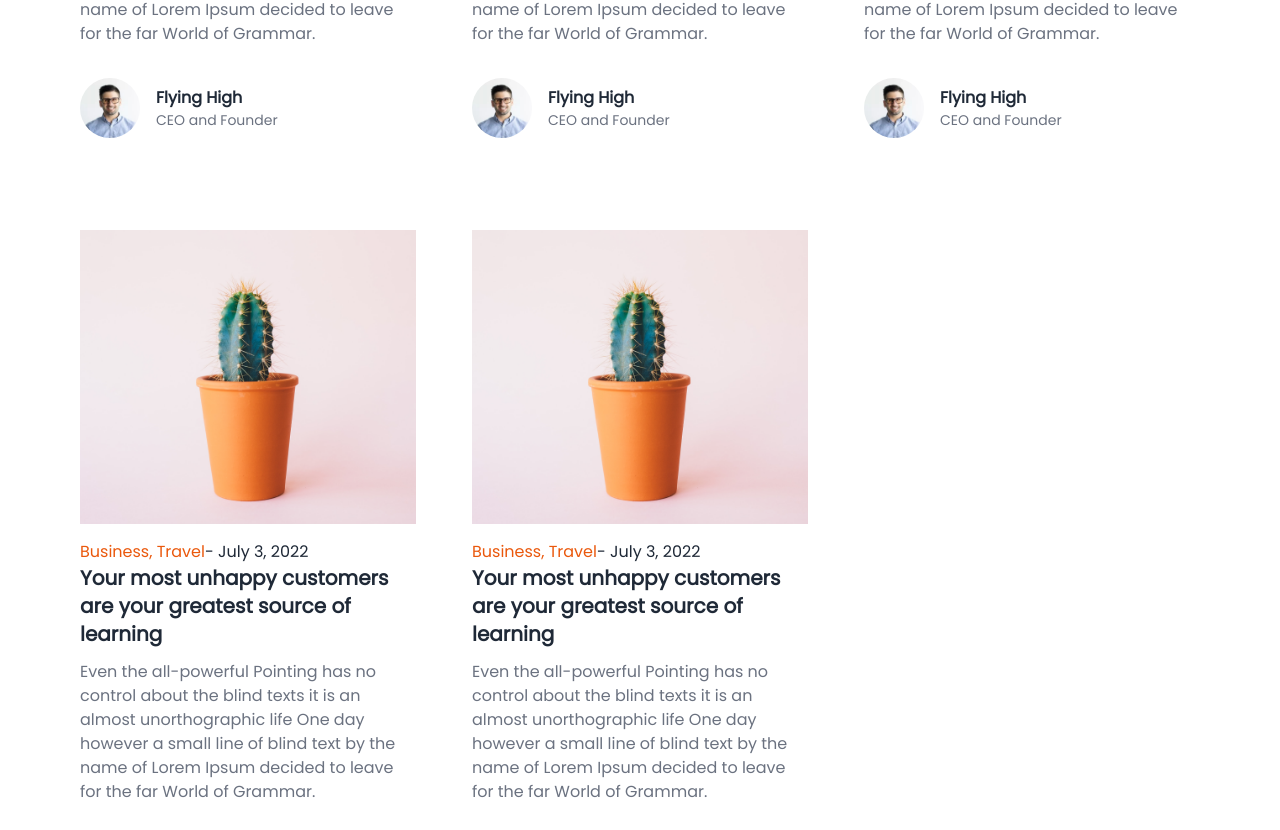
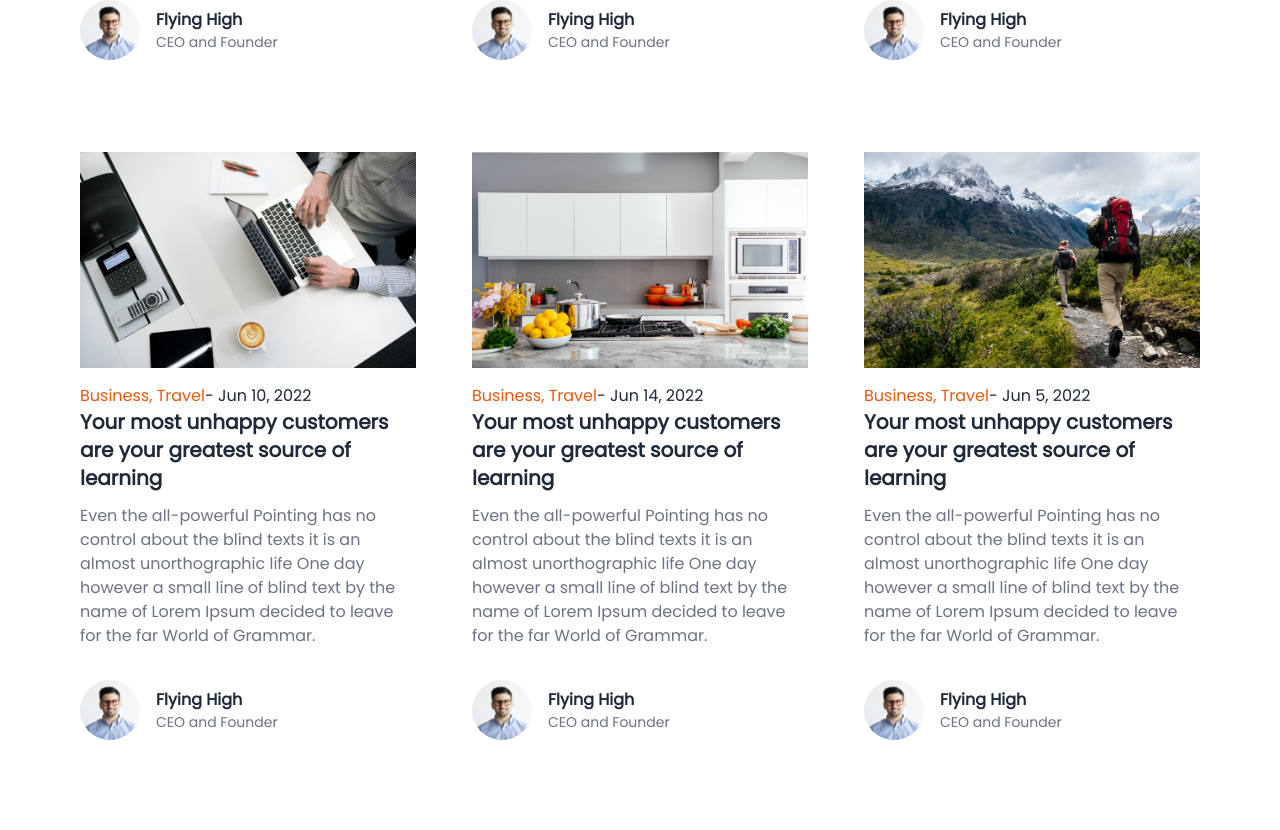
Before and after one commit to sushmoyr/next_blog, a Next.js app: page / in a window 1280 px wide. Shown: the part 1530-2360 px from the top of the page. Built offline with nearby package versions, Linux system fonts and the light colour scheme.

Commit message:
data fetching

```diff
--- a/components/section2.js
+++ b/components/section2.js
@@ -2,19 +2,26 @@ import React from 'react';
 import Link from "next/link";
 import Image from "next/image";
 import Author from "./_child/author";
+import getPost from "../lib/helper";
+import fetcher from "../lib/fetcher";
 
 function Section2() {
+    const {data, isLoading, isError} = fetcher('api/posts');
+
+    if(isLoading) return <div>Loading...</div>
+    if(isError) return <div>Error</div>
+
     return (
         <section className={"container mx-auto md:px-20 py-10"}>
             <h1 className="font-bold text-4xl py-12 text-center">Latest Posts</h1>
 
             {/*grid columns*/}
             <div className="grid md:grid-cols-2 lg:grid-cols-3 gap-14">
-                {Post()}
-                {Post()}
-                {Post()}
-                {Post()}
-                {Post()}
+                {
+                    data.map((value, index) => (
+                        <Post data={value} key={index}></Post>
+                    ))
+                }
             </div>
 
 
@@ -22,29 +29,31 @@ function Section2() {
     );
 }
 
-function Post() {
+function Post({ data }) {
+    const { id, title, category, img, published, author } = data;
     return (
-        <div className="item">
+        <div className="item" >
             <div className="images">
                 <Link href={"/"}>
-                    <Image src={"/images/img3.png"} classname={"rounded"} width={500} height={350}/>
+                    <Image src={img} classname={"rounded"} width={500} height={350}/>
                 </Link>
             </div>
             <div className="info flex justify-center flex-col py-4">
                 <div className="cat">
-                    <Link href={"/"} className="text-orange-600 hover:text-orange-800">Business, Travel</Link>
-                    <Link href={"/"} className="text-gray-800 hover:text-gray-600">- July 3, 2022</Link>
+                    <Link href={"/"} className="text-orange-600 hover:text-orange-800">{category || "Unknown"}</Link>
+                    <Link href={"/"} className="text-gray-800 hover:text-gray-600">- {published || "Unknown"}</Link>
                 </div>
                 <div className="title">
-                    <Link href={"/"} className="text-xl font-bold text-gray-800 hover:text-gray-600">Your
-                        most unhappy customers are your greatest source of learning</Link>
+                    <Link href={"/"} className="text-xl font-bold text-gray-800 hover:text-gray-600">
+                        {title || "Title"}
+                    </Link>
                 </div>
                 <p className="text-gray-500 py-3">
                     Even the all-powerful Pointing has no control about the blind texts it is an almost unorthographic
                     life One day however a small line of blind
                     text by the name of Lorem Ipsum decided to leave for the far World of Grammar.
                 </p>
-                <Author/>
+                { author ? <Author></Author> : <></>}
             </div>
         </div>
     );
--- /dev/null
+++ b/lib/fetcher.js
@@ -0,0 +1,15 @@
+import useSWR from 'swr';
+
+const baseURL = 'http://localhost:3000/';
+
+const response = (...args) => fetch(...args).then(res => res.json())
+
+export default function fetcher(endpoint){
+    // eslint-disable-next-line react-hooks/rules-of-hooks
+    const { data, error } = useSWR(`${baseURL}${endpoint}`, response)
+    return {
+        data,
+        isLoading : !error && !data,
+        isError : error
+    }
+}
--- /dev/null
+++ b/lib/helper.js
@@ -0,0 +1,6 @@
+// endpoint: api/posts
+const postUrl = 'http://localhost:3000/api/posts';
+export default async function getPost() {
+    const res = await fetch(postUrl);
+    return await res.json();
+}
--- a/package.json
+++ b/package.json
@@ -15,7 +15,8 @@
     "react": "18.2.0",
     "react-dom": "18.2.0",
     "react-icons": "^4.7.1",
-    "swiper": "^8.4.5"
+    "swiper": "^8.4.5",
+    "swr": "^2.0.0"
   },
   "devDependencies": {
     "autoprefixer": "^10.4.13",
--- a/pages/api/posts/post.js
+++ b/pages/api/posts/[postId].js
@@ -1,13 +1,13 @@
-import data from '../data'
+import data from "../data";
 
-
-// api/posts/1
 export default function handler(req, res){
     const { postId } = req.query;
     const { Posts }  = data;
+    console.log(postId);
 
     if(postId){
-        const post = Posts.find( value => value.id == postId)
+        const post = Posts.find( value => value.id.toString() === postId);
+        console.log(post);
         return res.status(200).json(post)
     }
 
--- a/pages/api/posts/index.js
+++ b/pages/api/posts/index.js
@@ -1,7 +1,7 @@
 
 import data from '../data'
 
-export default function hanlder(req, res){
+export default function handler(req, res){
     const { Posts } = data;
     if (Posts) return res.status(200).json(Posts);
 
```
Also changed, not shown: 1 other file (tests, documents, lock files or other folders).
